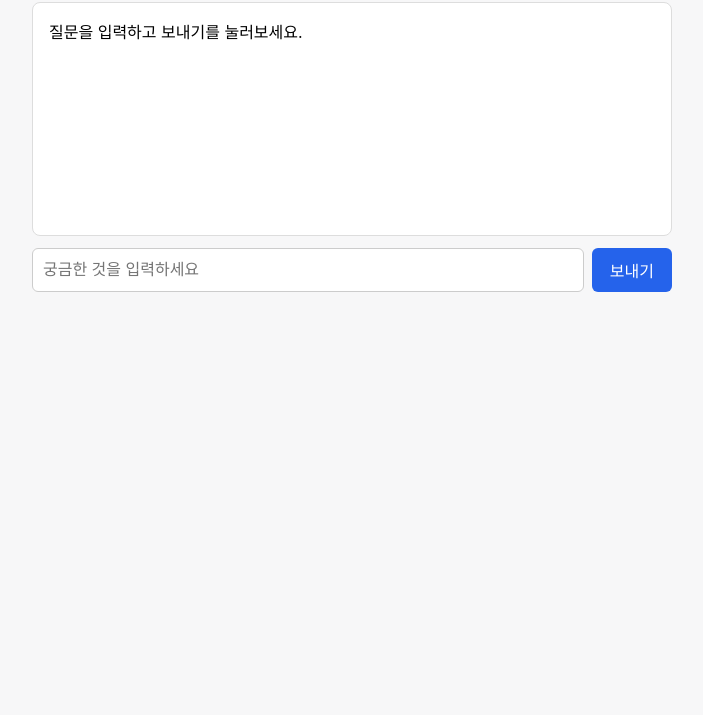
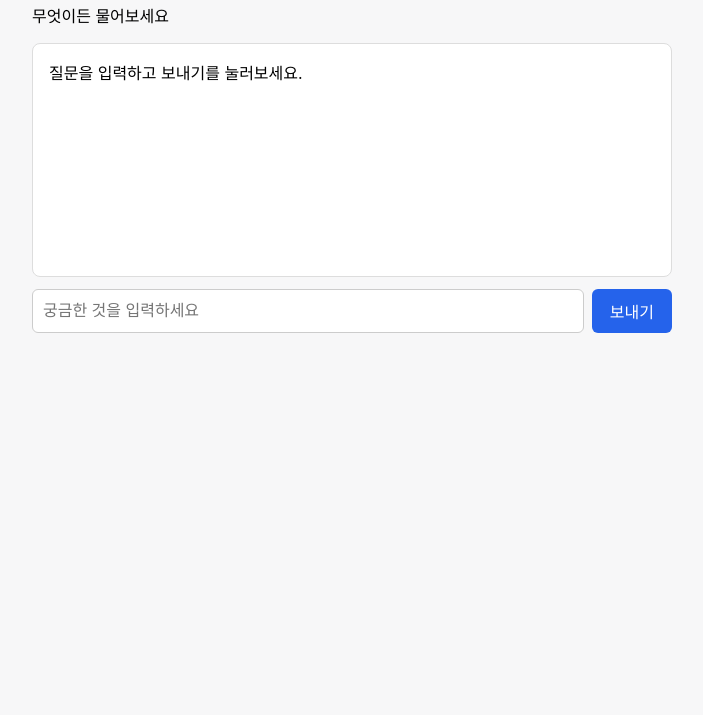
Before and after one commit to yagubat/ai-chatbot, a website: page public/index.html in a window 1280 px wide. Shown: the part 85-800 px from the top of the page, without its empty margins (288-991 px from the left). Drawn offline with Linux system fonts and the light colour scheme.

Commit message:
챗봇 화면 상단에 안내 문구 추가

```diff
--- a/public/index.html
+++ b/public/index.html
@@ -44,6 +44,7 @@
 </head>
 <body>
   <h1>나만의 AI 도우미</h1>
+  <p>무엇이든 물어보세요</p>
   <div id="answer">질문을 입력하고 보내기를 눌러보세요.</div>
   <div class="row">
     <input id="question" type="text" placeholder="궁금한 것을 입력하세요" />
```
